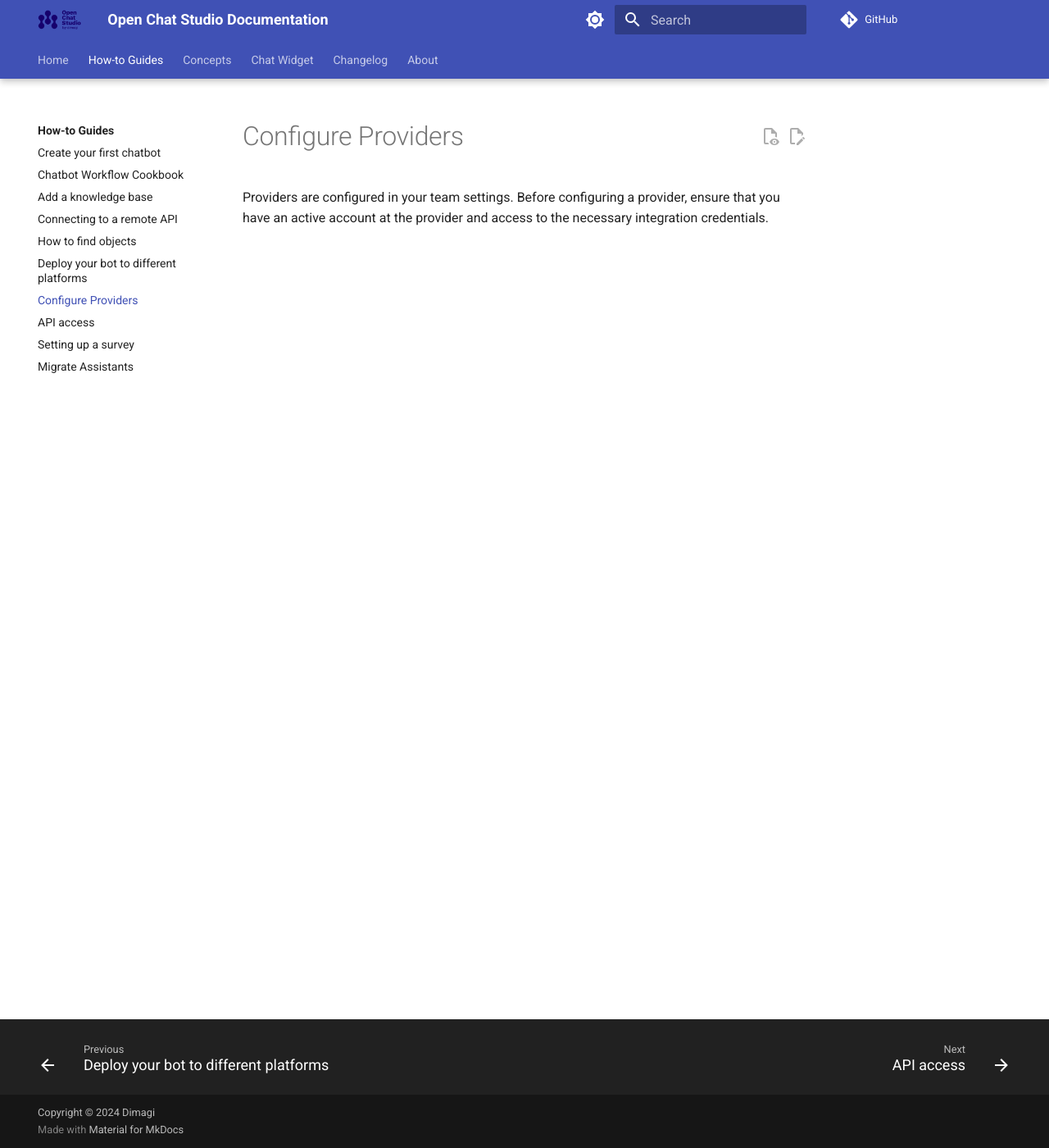
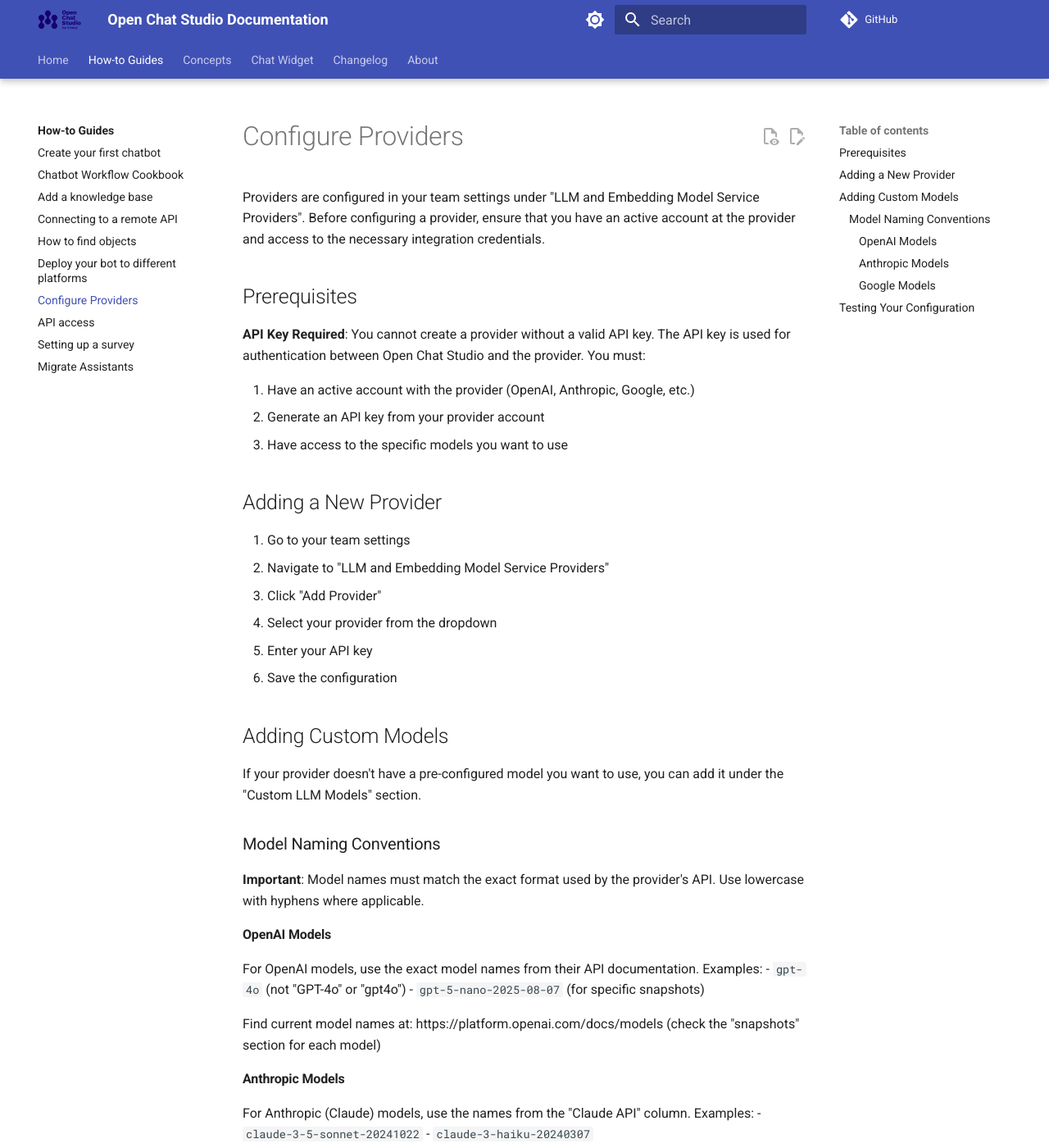
Before and after one commit to dimagi/open-chat-studio-docs, an MkDocs documentation site: the page built from docs/how-to/configure_providers.md, in a window 1280 px wide and 1400 px high. Shown: the whole window at 82% size. Built offline with MkDocs 1.6.1 and Material for MkDocs 9.7.7, drawn with Linux system fonts in a browser that asks for light colours; a script that is not in the unit is left out; comment, search, counter and statistics services are not loaded; some of the changed text lies outside the part shown.

Commit message:
Improve provider configuration documentation
- Add clear prerequisites section explaining API key requirement
- Include step-by-step instructions for adding providers and custom models
- Add model naming conventions with examples for OpenAI, Anthropic, and Google
- Include links to official documentation for finding correct model names
- Add testing recommendations for new configurations

Based on user feedback from Slack conversation about confusion around API key requirements and model naming formats.

🤖 Generated with [Claude Code](https://claude.ai/code)

Co-Authored-By: Claude <noreply@anthropic.com>

```diff
--- a/docs/how-to/configure_providers.md
+++ b/docs/how-to/configure_providers.md
@@ -1,2 +1,56 @@
 # Configure Providers
-Providers are configured in your team settings. Before configuring a provider, ensure that you have an active account at the provider and access to the necessary integration credentials.
+
+Providers are configured in your team settings under "LLM and Embedding Model Service Providers". Before configuring a provider, ensure that you have an active account at the provider and access to the necessary integration credentials.
+
+## Prerequisites
+
+**API Key Required**: You cannot create a provider without a valid API key. The API key is used for authentication between Open Chat Studio and the provider. You must:
+
+1. Have an active account with the provider (OpenAI, Anthropic, Google, etc.)
+2. Generate an API key from your provider account
+3. Have access to the specific models you want to use
+
+## Adding a New Provider
+
+1. Go to your team settings
+2. Navigate to "LLM and Embedding Model Service Providers"
+3. Click "Add Provider"
+4. Select your provider from the dropdown
+5. Enter your API key
+6. Save the configuration
+
+## Adding Custom Models
+
+If your provider doesn't have a pre-configured model you want to use, you can add it under the "Custom LLM Models" section.
+
+### Model Naming Conventions
+
+**Important**: Model names must match the exact format used by the provider's API. Use lowercase with hyphens where applicable.
+
+#### OpenAI Models
+For OpenAI models, use the exact model names from their API documentation. Examples:
+- `gpt-4o` (not "GPT-4o" or "gpt4o")
+- `gpt-5-nano-2025-08-07` (for specific snapshots)
+
+Find current model names at: https://platform.openai.com/docs/models (check the "snapshots" section for each model)
+
+#### Anthropic Models
+For Anthropic (Claude) models, use the names from the "Claude API" column. Examples:
+- `claude-3-5-sonnet-20241022`
+- `claude-3-haiku-20240307`
+
+Find current model names at: https://docs.claude.com/en/docs/about-claude/models/overview
+
+#### Google Models
+For Google (Gemini) models, use the names from the "Model Variant" column. Examples:
+- `gemini-2.5-flash-exp`
+- `gemini-1.5-pro`
+
+Find current model names at: https://ai.google.dev/gemini-api/docs/models
+
+## Testing Your Configuration
+
+After adding a provider and models, it's recommended to:
+1. Create a test bot
+2. Configure it to use your new provider/model
+3. Send a test message to verify everything works correctly
```
